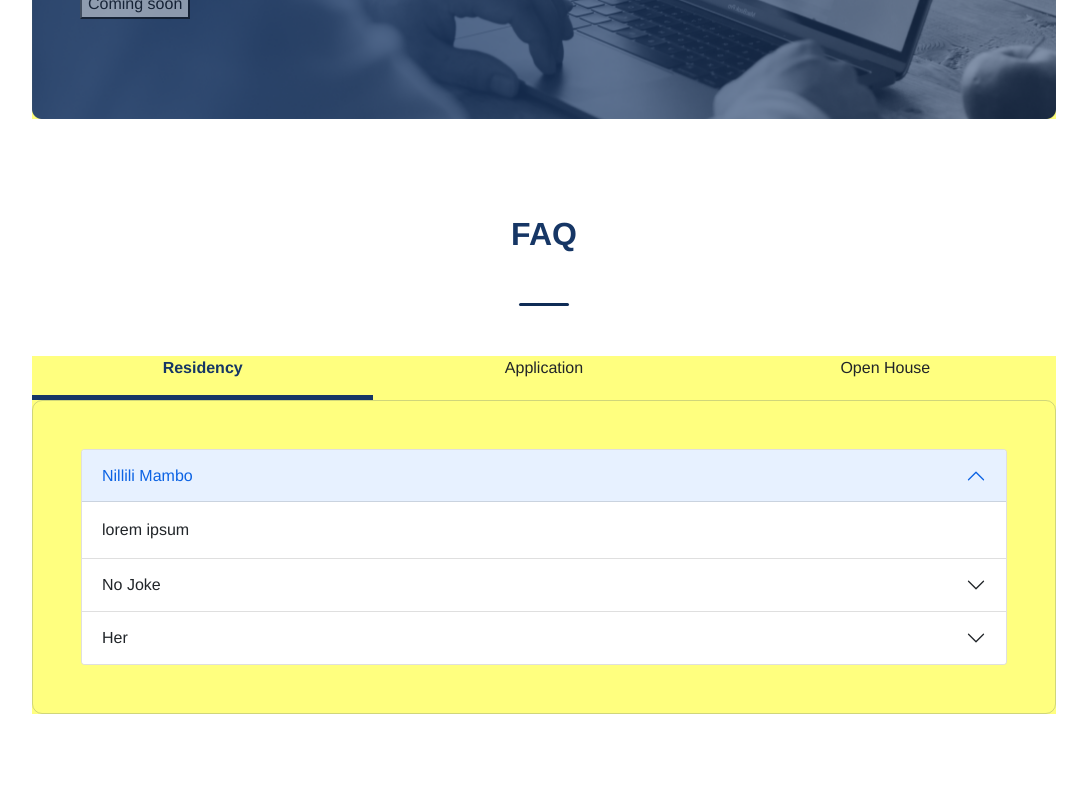
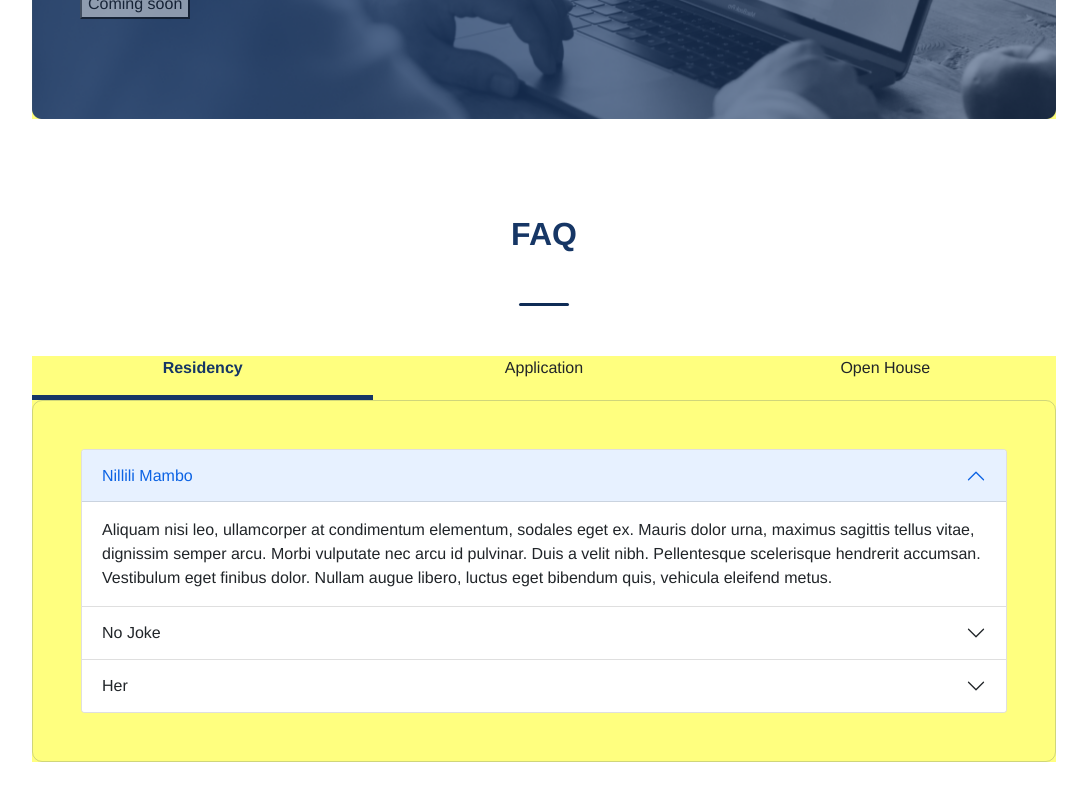
Before and after one commit to harihaysrun/gsmh, a Vue app in the folder gsmh/: page / in a window 1280 px wide. Shown: the part 4794-5594 px from the top of the page, without its empty margins (96-1183 px from the left). Before the commit the page ends 5556 px from the top, so only its background shows below. Built offline with nearby package versions, Linux system fonts and the light colour scheme.

Commit message:
add longer dummy text for faq

```diff
--- a/gsmh/src/components/FAQ-Residency.vue
+++ b/gsmh/src/components/FAQ-Residency.vue
@@ -23,9 +23,24 @@ export default {
       'programme_type': 0,
       'search': '',
       'test': [
-        {'title':'Nillili Mambo', 'description': 'lorem ipsum', 'target': '#panelsStayOpen-collapseOne', 'targetId': 'panelsStayOpen-collapseOne', 'headerId': 'panelsStayOpen-headingOne'},
-        {'title':'No Joke', 'description': 'lorem ipsum', 'target': '#panelsStayOpen-collapseTwo', 'targetId': 'panelsStayOpen-collapseTwo', 'headerId': 'panelsStayOpen-headingTwo'},
-        {'title':'Her', 'description': 'lorem ipsum', 'target': '#panelsStayOpen-collapseThree', 'targetId': 'panelsStayOpen-collapseThree', 'headerId': 'panelsStayOpen-headingThree'}
+        {'title':'Nillili Mambo',
+        'description': 'Aliquam nisi leo, ullamcorper at condimentum elementum, sodales eget ex. Mauris dolor urna, maximus sagittis tellus vitae, dignissim semper arcu. Morbi vulputate nec arcu id pulvinar. Duis a velit nibh. Pellentesque scelerisque hendrerit accumsan. Vestibulum eget finibus dolor. Nullam augue libero, luctus eget bibendum quis, vehicula eleifend metus.',
+        'target': '#panelsStayOpen-collapseOne',
+        'targetId': 'panelsStayOpen-collapseOne',
+        'headerId': 'panelsStayOpen-headingOne'
+        },
+        {'title':'No Joke',
+        'description': 'lorem ipsum',
+        'target': '#panelsStayOpen-collapseTwo',
+        'targetId': 'panelsStayOpen-collapseTwo',
+        'headerId': 'panelsStayOpen-headingTwo'
+        },
+        {'title':'Her',
+        'description': 'lorem ipsum',
+        'target': '#panelsStayOpen-collapseThree',
+        'targetId': 'panelsStayOpen-collapseThree',
+        'headerId': 'panelsStayOpen-headingThree'
+        }
       ]
     }
   }
```
